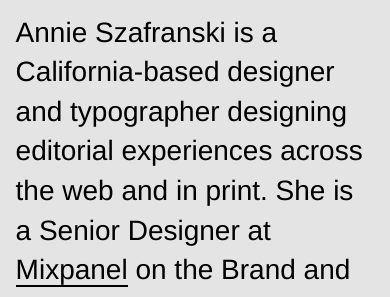
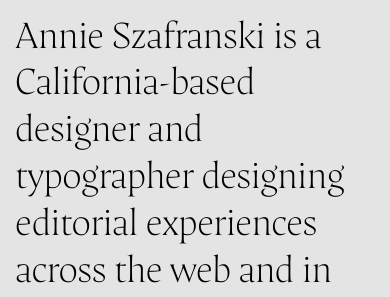
Before and after one commit to metal-flowers/design-portfolio, an Astro site: page / in a window 390 px wide. Shown: the part 103-400 px from the top of the page. Built offline with nearby package versions, Linux system fonts and the light colour scheme; Astro itself is replaced by a stand-in of ours.

Commit message:
Adding Resonay for my H1s

```diff
--- a/src/styles/global.css
+++ b/src/styles/global.css
@@ -26,6 +26,11 @@ a {
 input, textarea, button {
   border: none;
   outline: none;
+}
+
+@font-face {
+  font-family: "Resonay-Solid-Light";
+  src: url("/fonts/Resonay-Solid-Light.woff2") format("woff2");
 }
 
 html {
@@ -398,9 +403,9 @@ logo {
 }
 
 h1 {
-  font-family: Helvetica, Arial, sans-serif;
-  font-size: 2.444rem;
-  line-height: 3.2rem;
+  font-family: "Resonay-Solid-Light", 'Times New Roman', Times, serif;
+  font-size: 3.056rem;
+  line-height: 3.88rem;
   font-weight: normal;
   margin-bottom: 0.40rem;
 }
@@ -514,7 +519,21 @@ h2.project-title a:hover {
 
 
   /* Small Screens (Mobile) - less than 600px */
-  @media (max-width: 600px) {
+  @media (max-width: 900px) {
+
+    h1 {
+      font-family: "Resonay-Solid-Light", 'Times New Roman', Times, serif;
+      font-size: 2.444rem;
+      line-height: 3.24rem;
+      font-weight: normal;
+      margin-bottom: 1rem;
+    }
+
+
+  }
+
+  /* Small Screens (Mobile) - less than 600px */
+  @media (max-width: 650px) {
 
 
   nav {
@@ -532,9 +551,9 @@ h2.project-title a:hover {
   }
 
   h1 {
-    font-family: Helvetica, Arial, sans-serif;
-    font-size: 1.556rem;
-    line-height: 2.2rem;
+    font-family: "Resonay-Solid-Light", 'Times New Roman', Times, serif;
+    font-size: 1.944rem;
+    line-height: 2.6rem;
     font-weight: normal;
     margin-bottom: 1rem;
   }
@@ -543,7 +562,7 @@ h2.project-title a:hover {
   h2 {
     font-family: Helvetica, Arial, sans-serif;
     font-size: 1.278rem;
-    line-height: 1.8rem;
+    line-height: 1.88rem;
   }
 
 
```
Also changed, not shown: public/fonts/Resonay-Solid-Light.woff2 (added).
